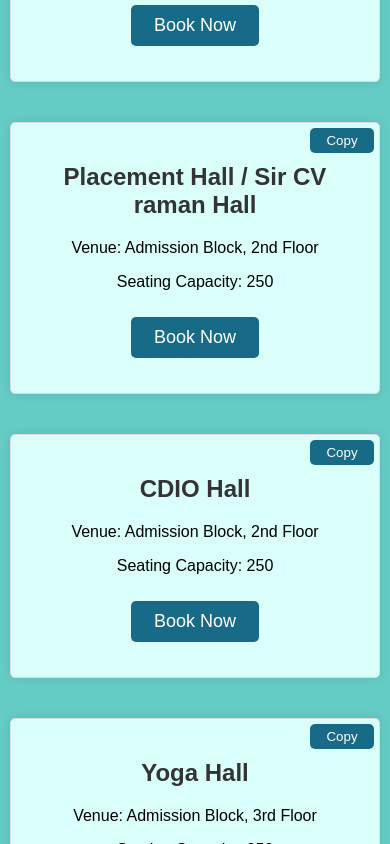
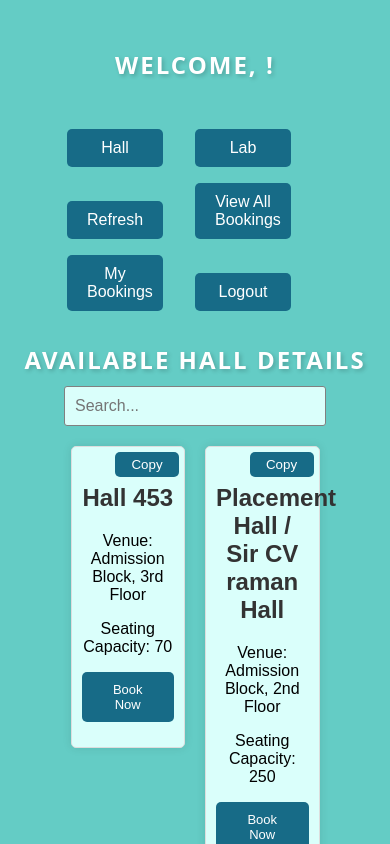
Before and after one commit to iamjayandhan/Hall-Booking_System_React_Firebase, a React (Create React App) app: page /MainPage in a window 390 px wide. Shown: the top 844 px of the page. Built offline with nearby package versions, Linux system fonts and the light colour scheme; no server answers; the database is empty.

Commit message:
media 768px

```diff
--- a/src/MainPage.css
+++ b/src/MainPage.css
@@ -47,6 +47,21 @@ h1 {
   font-size: large;
 }
 
+.button3 {
+  padding: 10px 20px;
+  background-color: #176B87;
+  color: #fff;
+  border: none;
+  border-radius: 5px;
+  cursor: pointer;
+  width: 200px;
+  margin: 0 auto; /* Center the button horizontally within the container */
+  margin-bottom: 1rem;
+  margin-right: 2rem;
+  margin-top: 2rem;
+  font-size: large;
+}
+
 .button:hover {
   background-color: rgb(4, 60, 120);
 }
@@ -65,6 +80,7 @@ h1 {
   border-radius: 5px;
   padding: 20px;
   width: 300px;
+  height: 205px;
   box-shadow: 0px 0px 10px rgba(0, 0, 0, 0.1);
   margin-bottom: 20px;
   position: relative;
@@ -155,50 +171,51 @@ button[type="button"]:hover {
   max-width: 4rem;
 }
 
+.greet{
+  margin-bottom: 3rem;
+}
 
 
-
-
-
-/* MainPage.css */
-
-/* Add a media query for screens with a maximum width of 768px (typical for smartphones) */
 @media (max-width: 768px) {
-  .Main {
-    max-width: 100%; /* Allow the content to take the full width of the screen */
-    max-height: 100%; /* Allow the content to take the full height of the screen */
-  }
+  /* Adjust styles for screens with a maximum width of 768px or smaller */
 
   .MainPage {
-    padding: 10px; /* Reduce the padding */
+    padding: 10px; /* Reduce padding for smaller screens */
   }
 
   h1 {
-    font-size: 24px; /* Reduce the font size for better mobile readability */
-    margin-bottom: 10px;
+    font-size: 24px; /* Adjust font size for smaller screens */
+    margin-bottom: 10px; /* Reduce margin for tighter look */
   }
 
-  .button {
-    width: 100%; /* Allow the buttons to take full width */
-    margin: 10px 0; /* Add spacing between buttons */
+  .type-selector {
+    max-width: 100%; /* Adjust to full width */
+  }
+
+  .button,.button3 {
+    padding: 10px 20px;
+    font-size: 16px; /* Slightly smaller font for readability on small screens */
+    width: 6rem;
+    margin-top:0px;
   }
 
   .hall-card {
-    width: 90%; /* Make the cards nearly full-width on smaller screens */
+    padding: 10px; /* Reduce padding for small screens */
+    width: 25%; /* Adjust card width to full width */
+    height: 100%;
+    margin-bottom: 0px;
+  }
+  .view-button {
+    padding: 10px 20px;
+    margin-top: 0px;
+    font-size: small;
+    max-width: 7rem;
+  }
+  .hall-card h2{
+    margin-top: 1.7rem;
   }
 
-  .view-button,
-  .copy-button {
-    width: 100%; /* Allow buttons to take full width */
+  .p{
+    margin-bottom: 0px;
   }
-
-  .booking-modal {
-    width: 90%; /* Make the modal almost full-width */
-  }
-
-  input[type="text"] {
-    width: 100%; /* Allow the search input to take full width */
-  }
-
-  /* Add more styles as needed for a better mobile experience */
 }
--- a/src/MainPage.js
+++ b/src/MainPage.js
@@ -252,7 +252,7 @@
       <div className="Main">
       <div className="MainPage">
 
-        <h1>Welcome, {username}!</h1>
+        <h1 className="greet">Welcome, {username}!</h1>
 
         <div className="button-container">
 
@@ -264,7 +264,7 @@
         <button className="button" onClick={handleRefresh}>Refresh</button>
 
         <Link to="/ViewAllBookings">
-          <button className="button" style={{ width: '200px' }}>View All Bookings</button>
+          <button className="button3">View All Bookings</button>
         </Link>
 
 
--- a/src/ViewAllBookings.css
+++ b/src/ViewAllBookings.css
@@ -84,3 +84,48 @@ table th button.up-arrow::after {
 table th button.down-arrow::after {
   content: "▼";
 }
+
+
+
+
+
+
+/* Add these styles to your existing CSS */
+
+/* Media query for mobile devices */
+/* Media query for mobile devices */
+@media (max-width: 768px) {
+  h1 {
+    font-size: 24px;
+  }
+
+  /* Center the table */
+  table {
+    width: 50%;
+    margin: 0 auto; /* Center the table horizontally */
+  }
+
+  th, td {
+    padding: 18px; /* Reduce cell padding for mobile view */
+  }
+
+  /* Remove the sort buttons to save space on small screens */
+  th button {
+    display: none;
+  }
+
+  /* Center the "Back" button */
+  .button1 {
+    width: 10%;
+    margin: 10px auto; /* Center the button horizontally */
+  }
+}
+
+
+/* Media query for smaller mobile devices */
+@media (max-width: 480px) {
+  /* Further adjustments for smaller screens */
+  table {
+    width: 90%;
+  }
+}
```
Also changed, not shown: src/index.css (line endings or trailing spaces).
